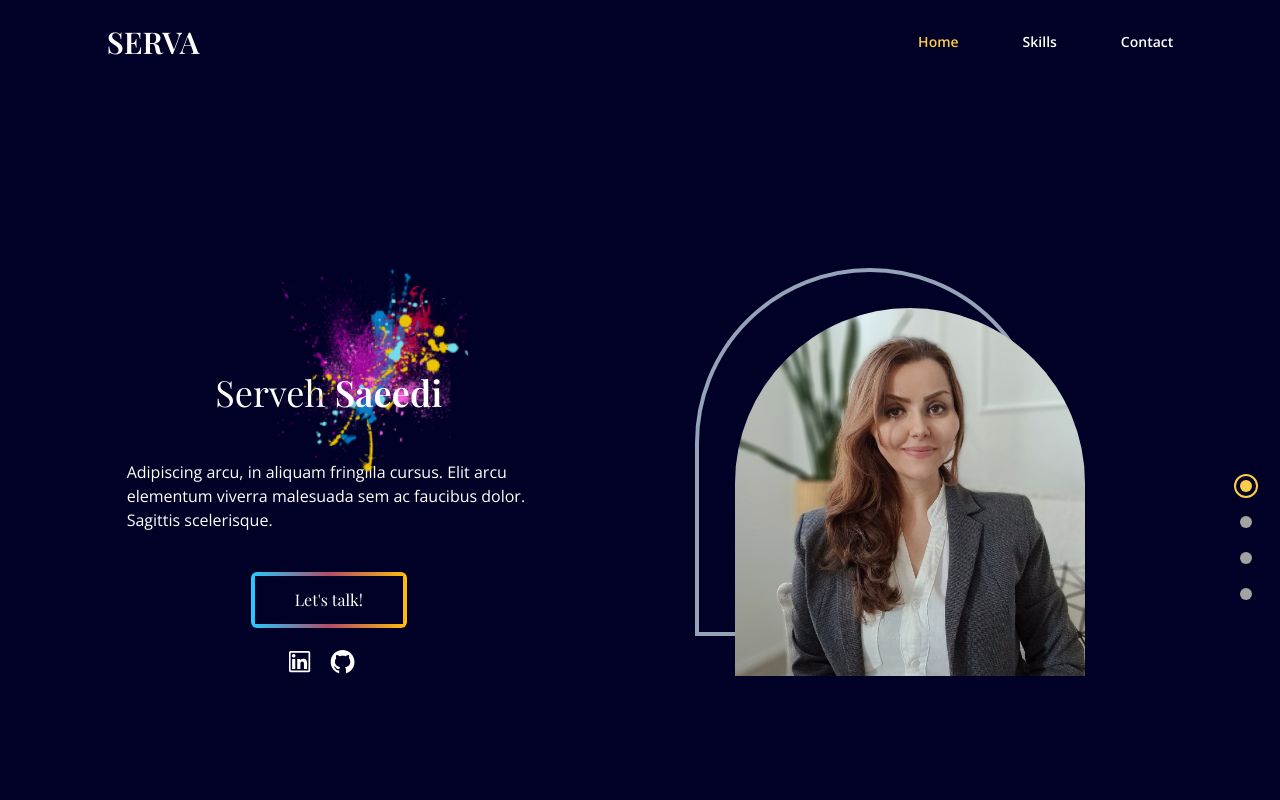
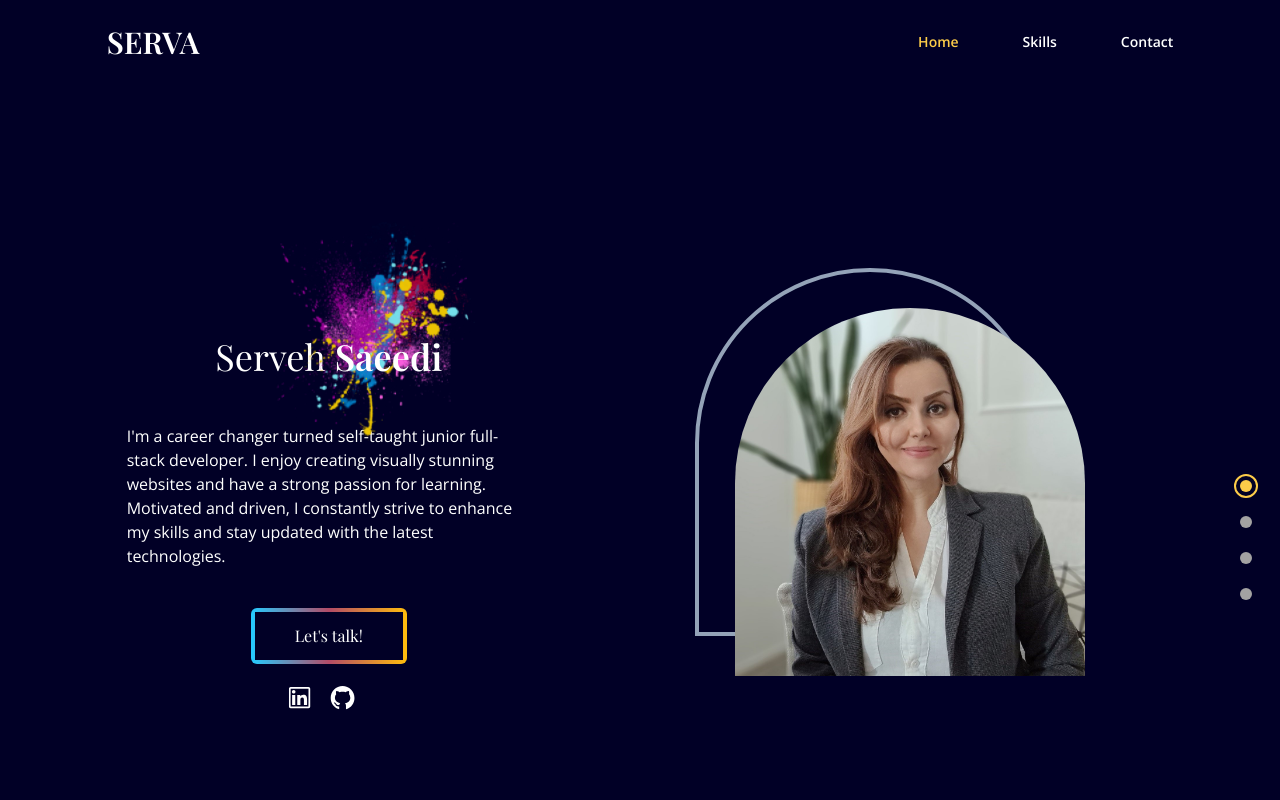
Before and after one commit to AvresCode/portfolio, a React (Create React App) app: page / in a window 1280 px wide. Shown: the top 800 px of the page. Built offline with nearby package versions, Linux system fonts and the light colour scheme.

Commit message:
change text

```diff
--- a/src/components/Landing.jsx
+++ b/src/components/Landing.jsx
@@ -65,8 +65,10 @@ export const Landing = ({ setSelectedPage }) => {
           </p>
 
           <p className="mt-12 mb-10  text-center font-opensans md:text-start">
-            Adipiscing arcu, in aliquam fringilla cursus. Elit arcu elementum
-            viverra malesuada sem ac faucibus dolor. Sagittis scelerisque.
+            I'm a career changer turned self-taught junior full-stack developer.
+            I enjoy creating visually stunning websites and have a strong
+            passion for learning. Motivated and driven, I constantly strive to
+            enhance my skills and stay updated with the latest technologies.
           </p>
         </MotionContainer>
         {/* CALL TO ACTION */}
```
